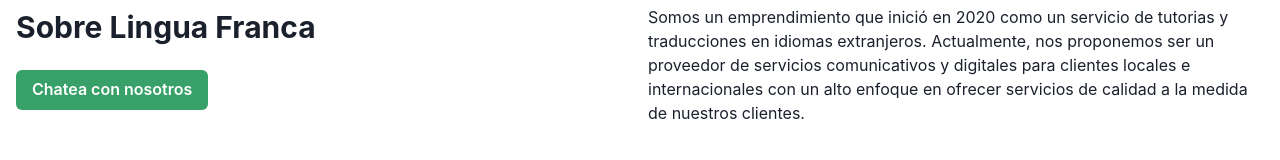
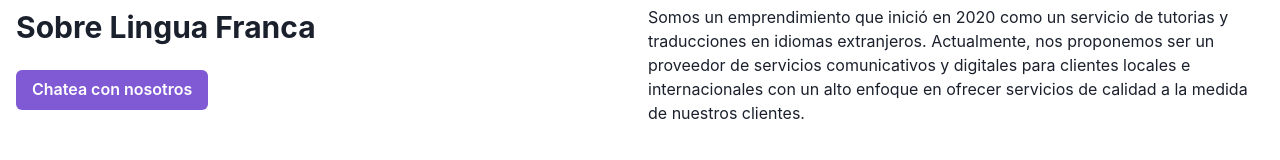
Before and after one commit to Lingua-Franca-Colombia/lingua-franca, a React (Vite) app: page / in a window 1280 px wide. Shown: the part 1019-1179 px from the top of the page. Built offline with nearby package versions, Linux system fonts and the light colour scheme.

Commit message:
Update index.jsx

```diff
--- a/src/components/Features/index.jsx
+++ b/src/components/Features/index.jsx
@@ -43,7 +43,7 @@ export default function gridListWithCTA() {
               as={Link}
               to="https://wa.link/v2fhzb"
               target="_blank"
-              colorScheme="green"
+              colorScheme="purple"
               size="md"
               _hover={{ textDecoration: "none" }}
             >
```
